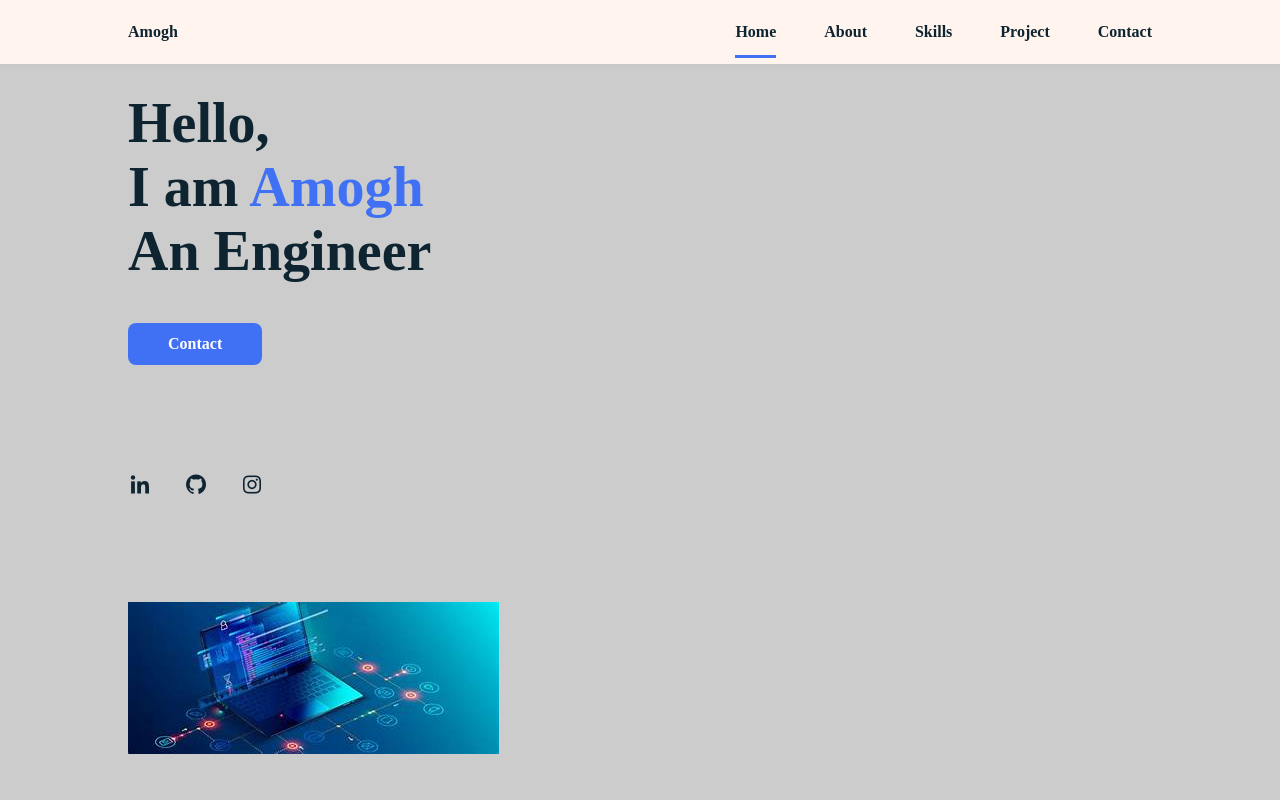
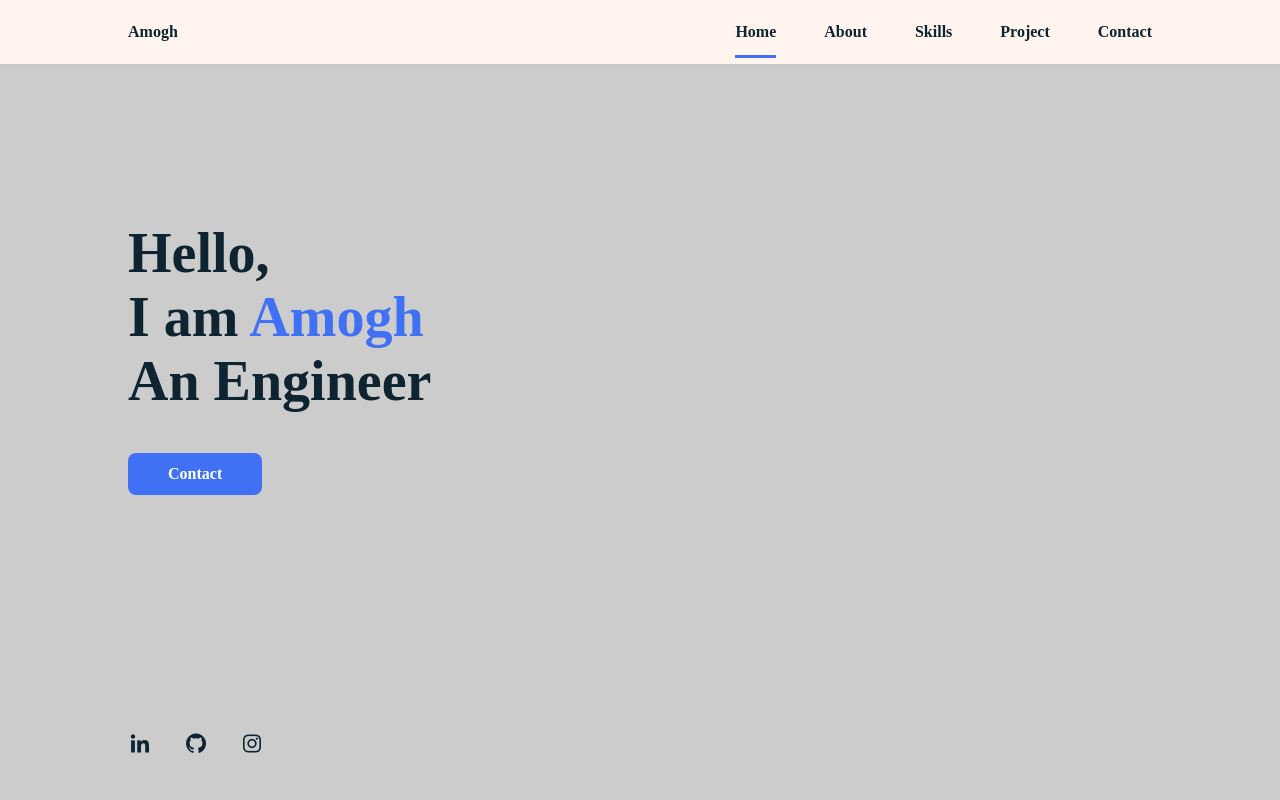
Before and after one commit to AmoghDeshmukh/portfolio2021, a plain HTML site: page index.html in a window 1280 px wide. Shown: the top 800 px of the page. Drawn offline with nearby package versions, Linux system fonts and the light colour scheme.

Commit message:
Update index.html

```diff
--- a/index.html
+++ b/index.html
@@ -50,9 +50,6 @@
                   <a href=""class="home__social-icon"><i class='bx bxl-github'></i></a>
                   <a href=""class="home__social-icon"><i class='bx bxl-instagram'></i></a>
               </div>
-
-              <div class="home__img">
-                  <img src="images/background image.jpg" class="rounded">
 
             </section>
 
```
